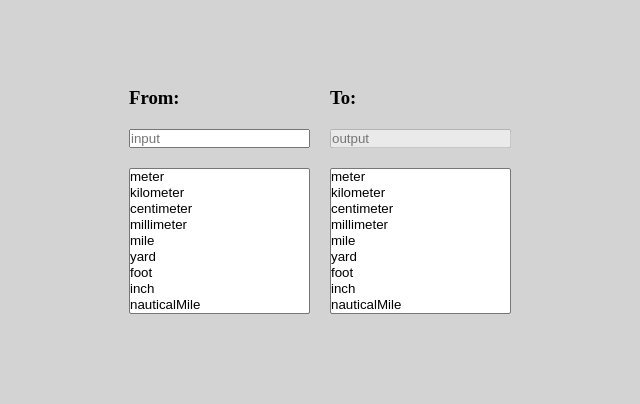
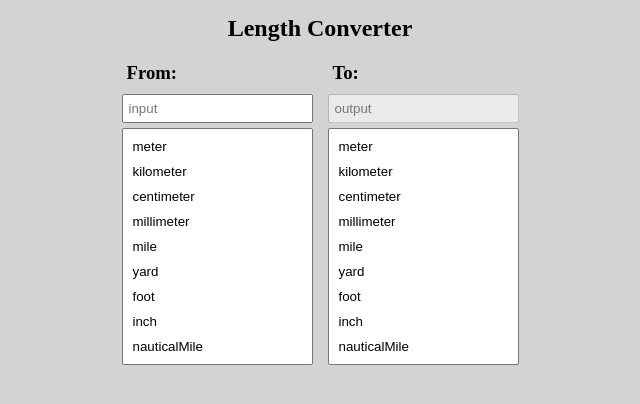
Before and after one commit to Shadowjian/ConversionCalculator, a plain HTML site: page index.html in a window 1280 px wide. Shown: the whole page, without its empty margins (320-960 px from the left). Drawn offline with Linux system fonts and the light colour scheme.

Commit message:
f update

```diff
--- a/index.html
+++ b/index.html
@@ -9,6 +9,7 @@
 </head>
 <body>
 
+<h2>Length Converter</h2>
 <div class="app-container">
     <div class="input-container">
         <h3>From:</h3>
--- a/script.js
+++ b/script.js
@@ -4,7 +4,7 @@ let selectFrom = document.querySelector("#selectFrom").options
 let selectTo = document.querySelector("#selectTo").options
 
 let conversion = {
-    meter : [1, 1000, 0.01, 0.001, 1609.34, 0.9144, 0.3048, 0.0256, 0.000539957],
+    meter : [1, 0.001, 100, 1000, 0.000621371, 1.09361, 3.28084, 39.3701, 0.000539957],
     kilo : [1000, 1, 100000, 1e+6, 0.621, 1093.61, 3280.84, 39370.1, 0.539],
     centi : [0.01, 1e-5, 1, 10, 6.2137e-6, 0.0109, 0.0328, 0.393, 5.3996e-6],
     milli : [0.001, 1e-6, 0.1, 1, 6.2137e-7, 0.00109361, 0.00328084, 0.0393701, 5.39957095032e-7],
@@ -58,7 +58,7 @@ function chooseFrom(){
 function updateOptionTo(val) {
 
         for (i in val) {
-            selectTo[i].text = selectFrom[i].text+": " + input.value * val[i]
+            selectTo[i].text = selectFrom[i].text+": " + input.value * val[i].toFixed(5)
     }
 }
 
--- a/style.css
+++ b/style.css
@@ -1,6 +1,6 @@
 * {
     box-sizing: border-box;
-    padding: 0;
+    padding: 5px;
     margin: 0;
 }
 
@@ -8,17 +8,20 @@ body {
     background-color: lightgray;
 }
 
+h2 {
+    text-align: center;
+}
+
 .app-container {
-    height: 50vh;
     display: flex;
+    flex-wrap: wrap;
     justify-content: center;
-    align-items: center;
-    gap: 20px;
+    align-content: center;
+    gap: 5px;
 }
 
 .input-container, .output-container {
-
     display: flex;
     flex-direction: column;
-    gap: 20px;
+    gap: 5px;
 }
```
